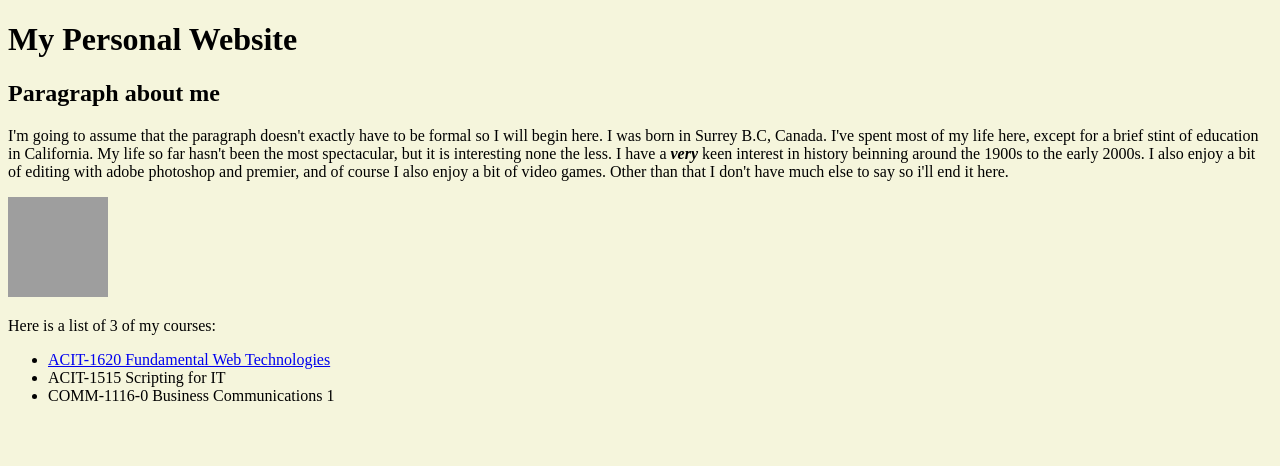
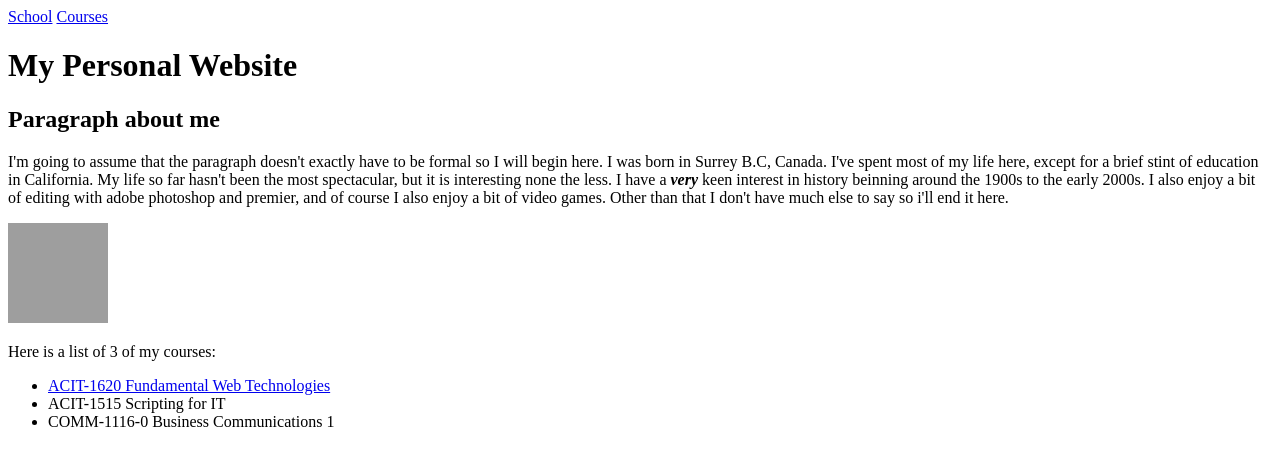
Before and after one commit to MatthewVu1/personal-website, a plain HTML site: page index.html in a window 1280 px wide. Drawn offline with Linux system fonts and the light colour scheme; grey boxes are pictures that could not be loaded.

Commit message:
Personal Website changes

```diff
--- a/index.html
+++ b/index.html
@@ -3,9 +3,13 @@
 <head>
         <meta charset="utf-8">
         <title> Index Page </title>
-        <link rel="stylesheet" href="style.css">
-    </head>
-<body style="background-color:beige;">
+        <link rel="stylesheet" href="css/style.css">
+</head>
+<body>
+    <nav>
+        <a href="misc/school.html">School</a>
+        <a href="misc/courses.html">Courses</a>
+    </nav>
     <header>
     <h1>My Personal Website</h1>
     <h2>Paragraph about me</h2>
```
